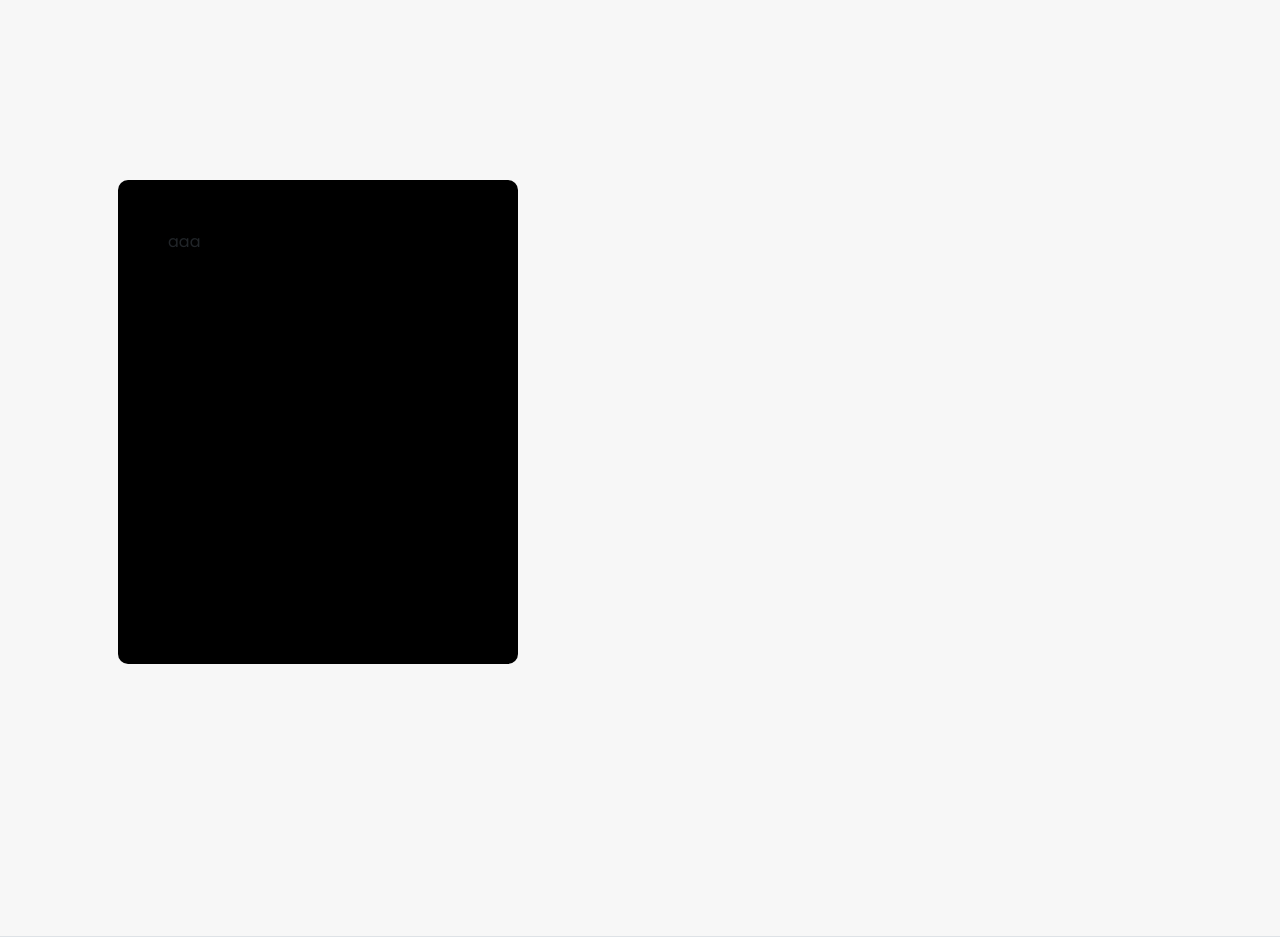
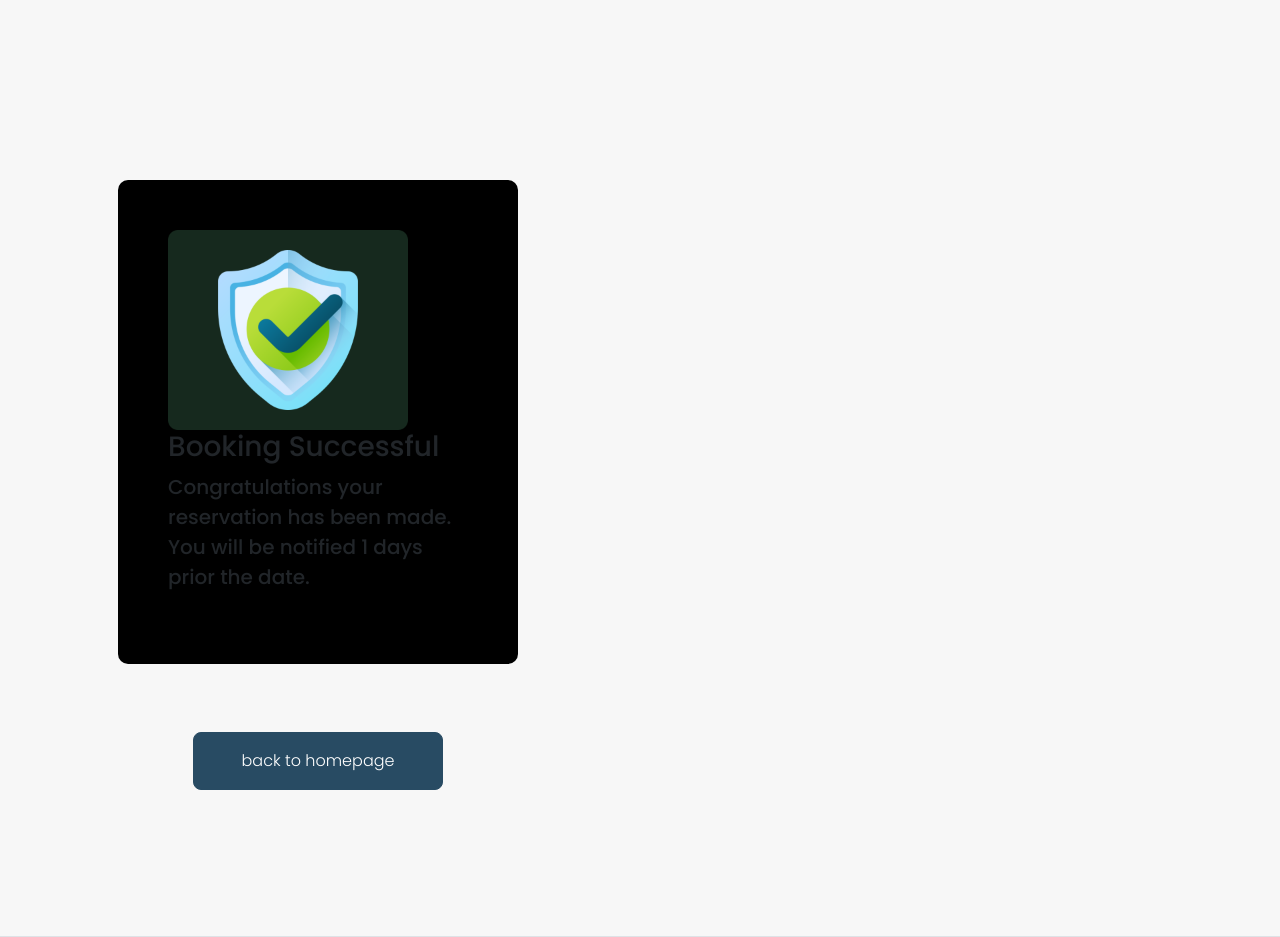
Before and after one commit to zulfameilida/ADSKel2, a PHP site: page /booking-success.html in a window 1280 px wide. Shown: the part 265-1202 px from the top of the page. Run offline with PHP 8.4, Linux system fonts and the light colour scheme.

Commit message:
nambah success

```diff
--- a/booking-success.html
+++ b/booking-success.html
@@ -56,8 +56,14 @@
                 <p class="text-center header-custom-1">Please fill up the blank fields below</p>
             </div>
             <div class="col-md-12">
-                <div class="rectangle-3 center">
-                    aaa
+                <div class="rectangle-3">
+                  <img src="asset/success.png" alt="success" class="icon-custom">
+                  <h3>Booking Successful</h3>
+                  <p>Congratulations your reservation has been made. You will be notified 1 days prior
+                    the date.</p>
+                  <div class="text-center py-4">
+                  <a class="btn btn-primary btn-lg px-5 py-3 fs-6 fw-light" href="home.html">back to homepage</a>
+                  </div>
                 </div>
             </div>
     </header>
--- a/style.css
+++ b/style.css
@@ -157,3 +157,7 @@ footer {
   border-radius: 10px;
   padding: 50px;
 }
+.icon-custom {
+  width: 240px;
+  height: 200px;
+}
```
Also changed, not shown: asset/success.png (added).
